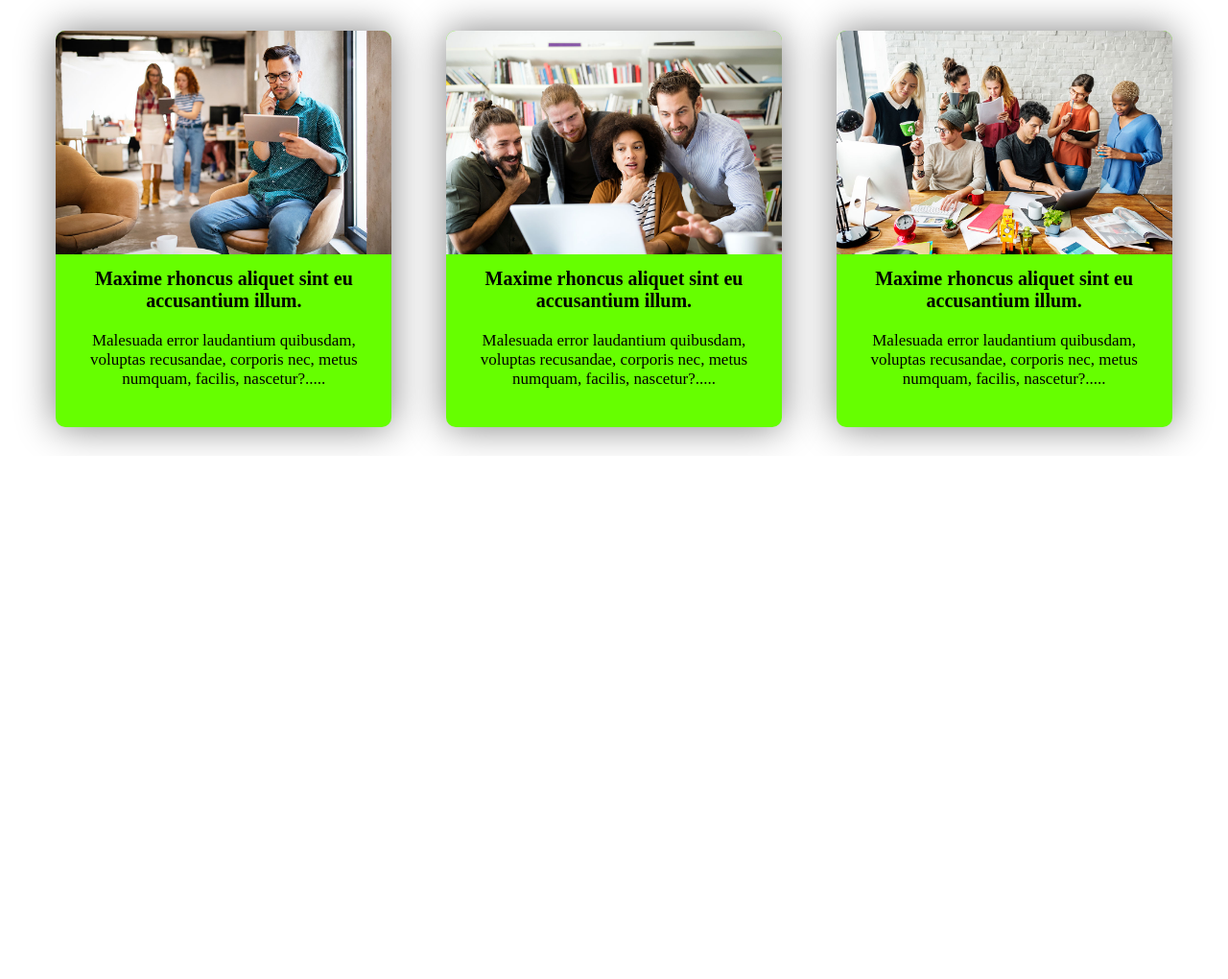
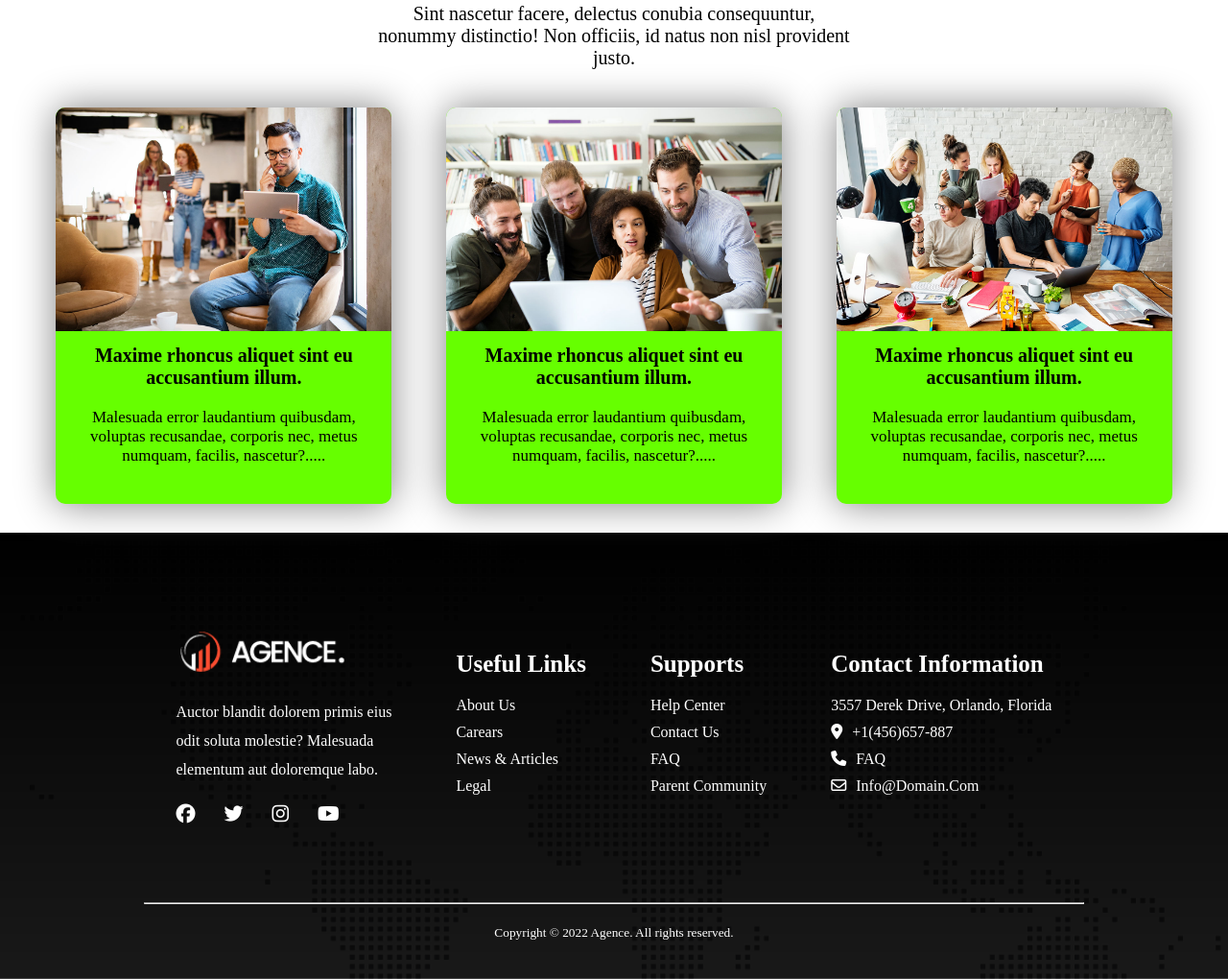
Before and after one commit to sabbir6230/digital-agency, a plain HTML site: page index.html in a window 1280 px wide. Shown: the part 2124-3144 px from the top of the page at 96% size. Before the commit the page ends 2599 px from the top, so only its background shows below. Drawn offline with Linux system fonts and the light colour scheme.

Commit message:
footer all code added

```diff
--- a/index.html
+++ b/index.html
@@ -6,6 +6,7 @@
     <meta name="viewport" content="width=device-width, initial-scale=1.0">
     <title>Digital Agency</title>
     <link rel="stylesheet" href="styles/agency.css">
+    <script src="https://kit.fontawesome.com/7e5809f75c.js" crossorigin="anonymous"></script>
 </head>
 
 <body>
@@ -130,7 +131,53 @@
             </div>
         </section>
     </main>
-    <footer></footer>
+    <footer class="footer">
+        <section class="footer-column-container">
+            <div class="footer-column">
+                <img src="./asset/logo/logo.png" alt="">
+                <p class="footer-column-description">
+                    Auctor blandit dolorem primis eius <br> odit soluta molestie? Malesuada <br> elementum aut doloremque labo.
+                </p>
+                <div class="footer-column-icon">
+                    <li><a href=""><i class="fa-brands fa-facebook"></i></a></li>
+                    <li><a href=""><i class="fa-brands fa-twitter"></i></a></li>
+                    <li><a href=""><i class="fa-brands fa-instagram"></i></a></li>
+                    <li><a href=""><i class="fa-brands fa-youtube"></i></a></li>
+                </div>
+            </div>
+            <div class="footer-column">
+                <h3 class="footer-title">Useful Links</h3>
+                <ul class="footer-list">
+                    <li>about us</li>
+                    <li>carears</li>
+                    <li>news & articles</li>
+                    <li>legal</li>
+                </ul>
+            </div>
+            <div class="footer-column">
+                <h3 class="footer-title">supports</h3>
+                <ul class="footer-list">
+                    <li>Help Center</li>
+                    <li>Contact Us</li>
+                    <li>FAQ</li>
+                    <li>Parent Community</li>
+                </ul>
+            </div>
+            <div class="footer-column">
+                <h3 class="footer-title">Contact Information</h3>
+                <ul class="footer-list">
+                    <li>3557 Derek Drive, Orlando, Florida</li>
+                    <li><i class="fa-solid fa-location-dot"></i>+1(456)657-887</li>
+                    <li><i class="fa-solid fa-phone"></i>FAQ</li>
+                    <li><i class="fa-regular fa-envelope"></i>info@domain.com</li>
+                </ul>
+            </div>
+        </section>
+        <hr>
+        <div class="copyright">
+            <small>Copyright &copy; 2022 Agence. All rights reserved.</small>
+        </div>
+    </footer>
 </body>
 
 </html>
--- a/styles/agency.css
+++ b/styles/agency.css
@@ -96,7 +96,7 @@ nav {
 /* Service Section */
 
 .service {
-    height: 120vh;
+    height: 130vh;
     background-image: url("../asset/image/footer-bg.png"),
     linear-gradient(rgba(0,0,0,1), rgba(0,0,0,0.9));
     background-blend-mode: overlay;
@@ -307,3 +307,69 @@ nav {
     font-size: 17px;
     padding: 10px 20px 40px 20px;
 }
+
+/* Footer Section */
+.footer {
+    background-image: url("../asset/image/footer-bg.png"),
+    linear-gradient(rgba(0,0,0,1), rgba(0,0,0,0.9));
+    background-blend-mode: overlay;
+    background-position: center;
+    background-repeat: no-repeat;
+    background-size: cover;
+    padding: 100px 150px 40px 150px;
+}
+.footer-column-container {
+    width: 100%;
+    display: flex;
+    align-items: center;
+    justify-content: space-around;
+    color: #fff;
+}
+.footer-column img {
+    width: 80%;
+}
+
+.footer-column-description {
+    line-height: 30px;
+    margin-top: 20px;
+}
+
+.footer-column-icon {
+    display: flex;
+    gap: 30px;
+}
+.footer-column-icon li {
+    list-style-type: none;
+    margin-top: 20px;
+}
+.footer-column-icon li a {
+    text-decoration: none;
+    color: #fff;
+    font-size: 20px;
+}
+
+.footer-title {
+    font-size: 25px;
+    text-transform: capitalize;
+    margin-bottom: 20px;
+}
+
+.footer-list li{
+    list-style: none;
+    text-transform: capitalize;
+    margin-bottom: 10px;
+}
+.footer-list i {
+    margin-right: 10px;
+}
+
+.footer hr {
+    margin-top: 80px;
+    color: gray;
+}
+
+.copyright {
+    color: #fff;
+    text-align: center;
+    margin-top: 20px;
+}
```
